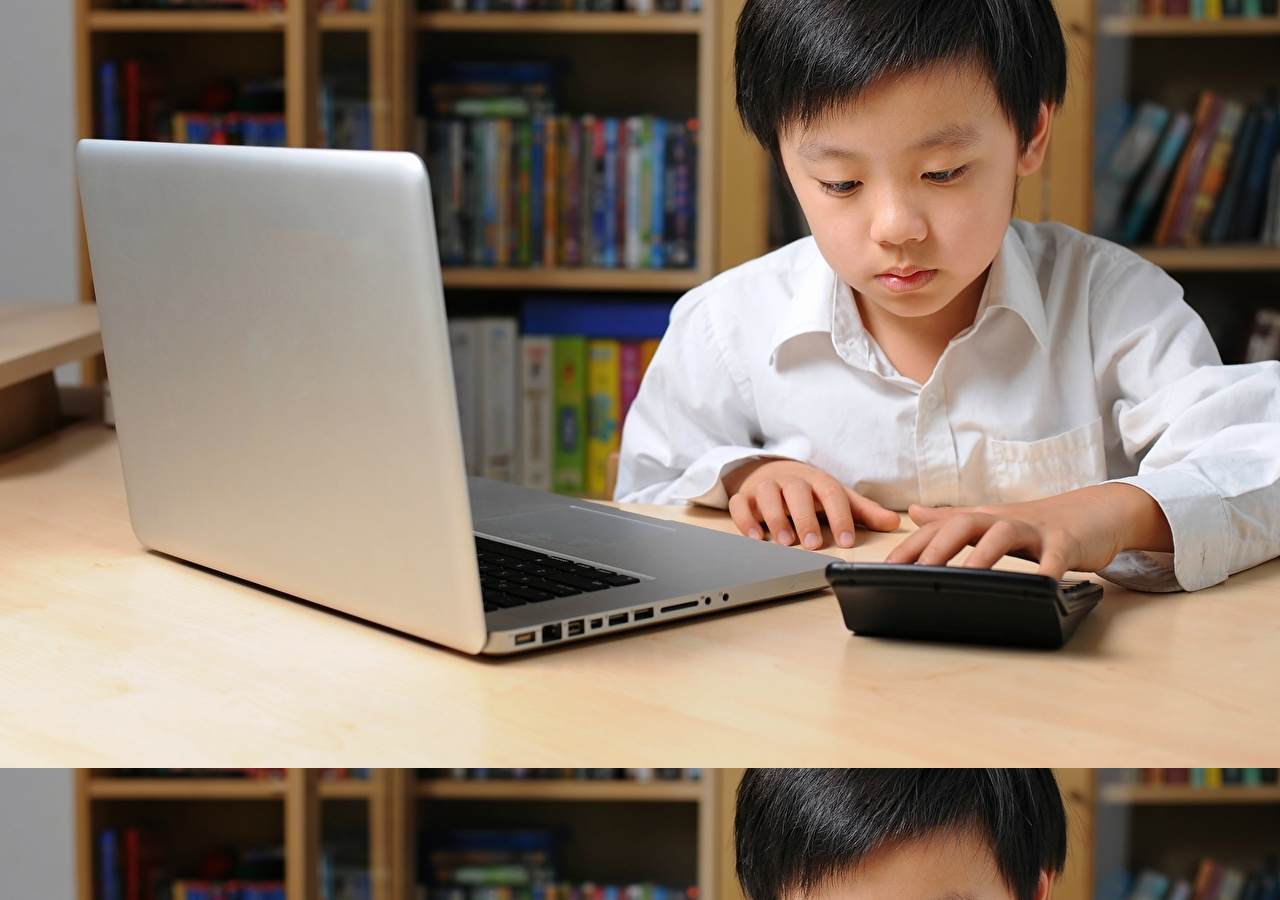
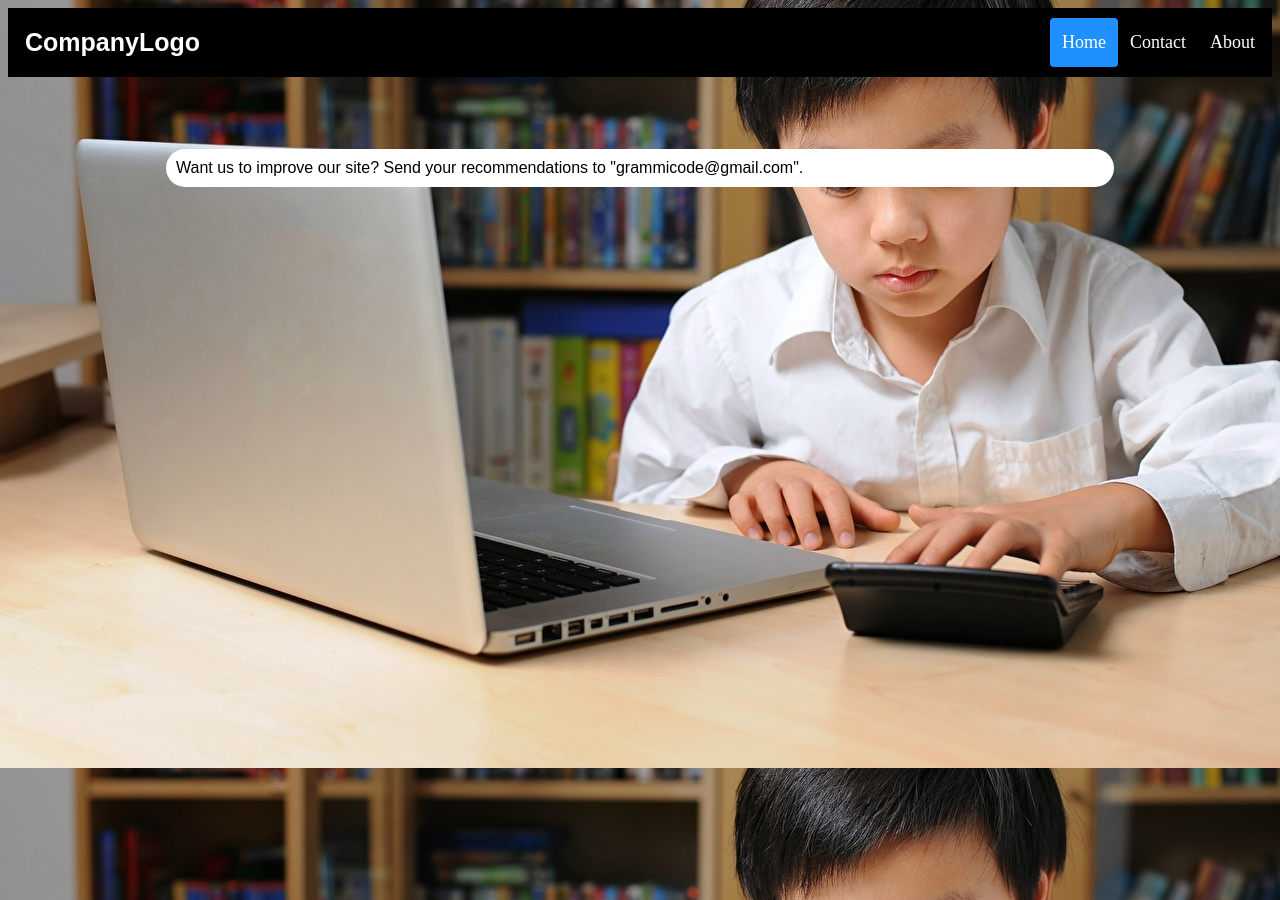
Before and after one commit to Grammicode-Software/grammisoft.github.io, a Jekyll site: the page improve.html, which Jekyll copies as it is, in a window 1280 px wide. Built offline with Jekyll 4.4.1, drawn with Linux system fonts in a browser that asks for light colours.

Commit message:
Update improve.html

```diff
--- a/improve.html
+++ b/improve.html
@@ -1,11 +1,25 @@
 <!DOCTYPE html>
-<html>
+<html lang="en-US">
   <head>
     <title>Request Improvements | Grammicode Software</title>
     <link href="icon.ico" type="image/x-icon" rel="shortcut icon">
     <link href="style.css" type="text/css" rel="stylesheet">
   </head>
   <body>
-
+    <div class="header">
+      <a href="#default" class="logo">CompanyLogo</a>
+      <div class="header-right">
+        <a class="active" href="#home">Home</a>
+        <a href="#contact">Contact</a>
+        <a href="#about">About</a>
+      </div>
+    </div>
+    <br>
+    <br>
+    <br>
+    <br>
+    <div class="info">
+      Want us to improve our site? Send your recommendations to "grammicode@gmail.com".
+    </div>
   </body>
 </html>
```
